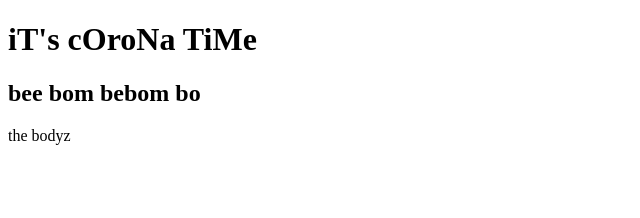
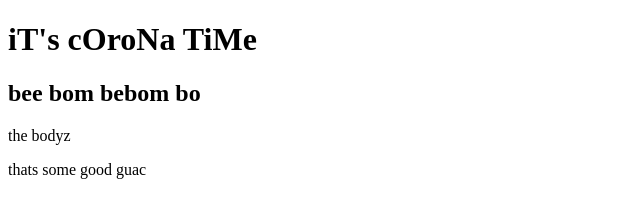
Before and after one commit to steelemal/bucky, a plain HTML site: page index4.html in a window 1280 px wide. Shown: the whole page, without its empty margins (0-640 px from the left). Drawn offline with Linux system fonts and the light colour scheme.

Commit message:
Update index4.html

```diff
--- a/index4.html
+++ b/index4.html
@@ -9,8 +9,9 @@
 <body>
   <h1> iT's cOroNa TiMe</h1>
   <h2> bee bom bebom bo</h2>
-  the bodyz
 
+  <p> the bodyz </p>
+  <p> thats some good guac </p>
 
 </body>
 </html>
```
